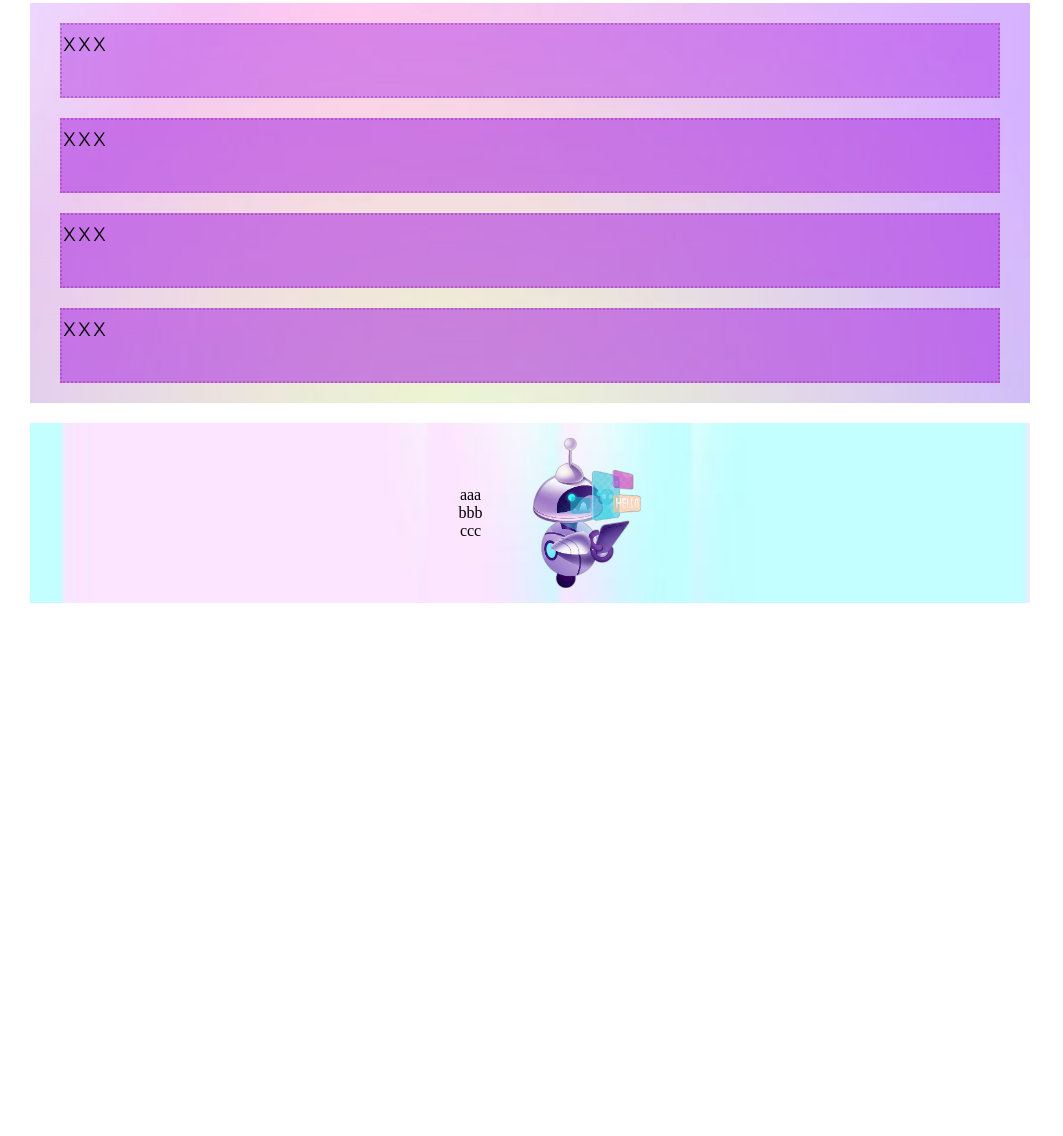
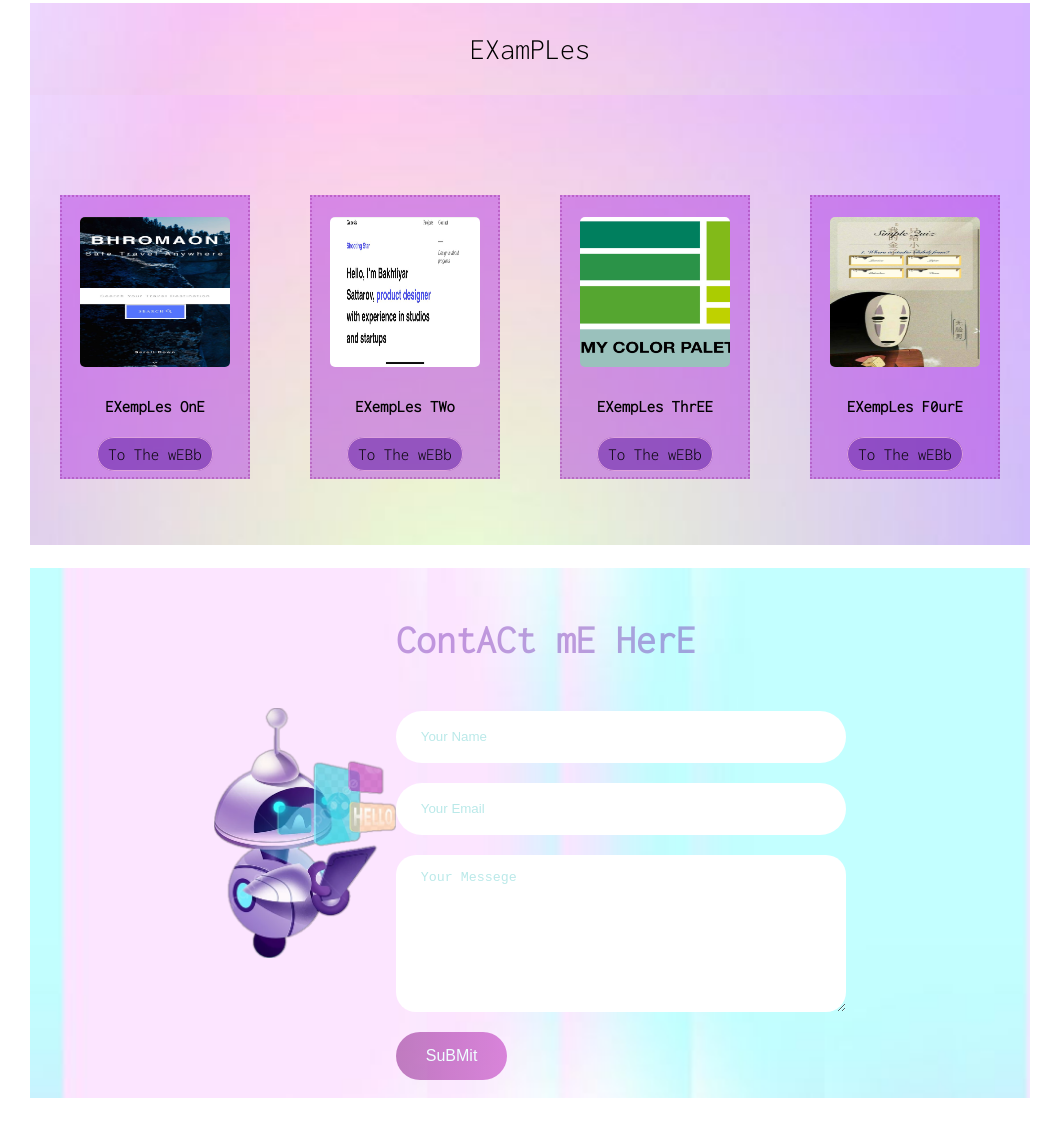
Before and after one commit to melomo1997/Portfolio, a plain HTML site: page Portfolio.html in a window 1280 px wide. Shown: the part 1204-2340 px from the top of the page, without its empty margins (0-1063 px from the left). Before the commit the page ends 1815 px from the top, so only its background shows below. Drawn offline with Linux system fonts and the light colour scheme.

Commit message:
not done

```diff
--- a/Portfolio.html
+++ b/Portfolio.html
@@ -18,33 +18,31 @@
               <ul class="nav-container">
                 <h1 class="logo"><a href="#Layout">PoRtfoLiO</a></h1>
               <!-- links -->
-                <li><a href="#"> aaa</a></li>
-                <li><a href="#">bbb</a></li>
-                <li><a href="#">ccc</a></li>
-                <li><a href="#">ddd</a></li>
+                <li><a href="#about"> AboUtE Me</a></li>
+                <li><a href="#exper">ExpERienseS</a></li>
+                <li><a href="#tes">testimonials</a></li>
+                <li><a href="#ex">EXamPLes</a></li>
+                <li><a href="#con">contact Me</a></li>
               </ul>
           </nav>
     </div>
 
       <!-- about me -->
-      <div class="container">
+      <div class="container" id="about">
 
           <div class="about-me">
-            <p>AboUtE Me</p>
-            <p>xxxxxxxxxxxxxxxxxxxxxxx
-              xxxxxxxxxxxxxxxxxxxxxxxx
-              xxxxxxxxxxxxxxxxxxxxxxxx
-              xxxxxxxxxxxxxxxxxxxxxxxx
-            </p>
+            <p >AboUtE Me</p>
+            <p>I am graduated as a mechanical engineer and have extensive experience in mechanical engineering. Howevser, since I came to Sweden to study in a new field that takes a few years to complete, I decided to choose IT front-end development. I believe it is a good option for rapid education, job opportunities, and contributing to the industry's development. This is because I have always been interested in IT</p>
           </div>
-          <div class="pic-one"><img src="Images/me3.jpg" alt="me" height="200" ></div>
+          <div class="pic-one"><img src="Images/me3.jpg" alt="me"  ></div>
       </div>
   </header>
 
   <!-- main -->
   <main>
     <!--edu and work  -->
-    <div class="container-two">
+    <div class="container-two" id="exper">
+
           <!-- block one -->
         <div class="block">
             <div class="pic-two"><img src="Images/edu3.jpg" alt="" height="200px"></div>
@@ -60,19 +58,21 @@
           <div class="pic-two"><img src="Images/edu.jpg" alt="" height="200px"></div>
           <div class="written">xxx</div>
         </div>
+        <p>ExpERienseS</p>
     </div>
 
     <!-- testimonials -->
-   <div class="tes">
-      <div class="written-tes">xxxxxxxxxxxxxxxxxxxxxxx
+   <div class="tes" id="tes">
+
+      <div
+      class="written-tes">
+      <p>testimonials</p>
+      <p>xxxxxxxxxxxxxxxxxxxxxxx
         xxxxxxxxxxxxxxxxxxxxxxx
         xxxxxxxxxxxxxxxxxxxxxxxxxxxxxxxx
         xxxxxxxxxxxxxxxxxxxxxxx
-        xxxxxxxxxxxxxxxxxxxxxxx
-        xxxxxxxxxxxxxxxxxxxxxxxxxxxxxxxx
-        xxxxxxxxxxxxxxxxxxxxxxx
-        xxxxxxxxxxxxxxxxxxxxxxx
-
+        x
+      </p>
       </div>
 
       <div class="'pic-three"><img src="Images/robot.webp" alt="" height="390 px"></div>
@@ -82,14 +82,46 @@
     <!-- exemple of work -->
     <!-- mabye with pic -->
 
+  <div class="container-three" id="ex">
+  <div><h3>EXamPLes</h3>
+    <div class="container-three">
+      <!-- EX1 -->
+          <div  class="ex" style="width: 18rem;">
+            <img src="Images/ex1.jpg" class="card-img-top"  alt="" height="150px" width="150px">
+            <div class="card-body">
+              <h5 class="card-title">EXempLes OnE</h5>
+              <a href="https://master--shiny-vacherin-a3c02f.netlify.app/" class="btn btn-primary">To The wEBb</a>
+            </div>
+          </div>
 
-  <div class="container-three">
+          <!-- EX2 -->
+          <div  class="ex" style="width: 18rem;">
+            <img src="Images/ex2.jpg" class="card-img-top"  alt="" height="150px" width="150px">
+            <div class="card-body">
+              <h5 class="card-title">EXempLes TWo</h5>
+              <a href="https://candid-cocada-3def16.netlify.app/" class="btn btn-primary">To The wEBb</a>
+            </div>
+          </div>
 
-        <div class="ex-one"><li>xxx</li></div>
-        <div class="ex-two"><li>xxx</li></div>
-        <div class="ex-three"><li>xxx</li></div>
-        <div class="ex-four"><li>xxx</li></div>
+          <!-- EX3 -->
+          <div  class="ex" style="width: 18rem;">
+            <img src="Images/ex3.jpg" class="card-img-top"  alt="" height="150px" width="150px">
+            <div class="card-body">
+              <h5 class="card-title">EXempLes ThrEE</h5>
+              <a href="https://creative-jelly-eef346.netlify.app/" class="btn btn-primary">To The wEBb</a>
+            </div>
+          </div>
 
+          <!-- EX4 -->
+          <div  class="ex" style="width: 18rem;">
+            <img src="Images/ex4.jpg" class="card-img-top" alt="" height="150px" width="150px">
+            <div class="card-body">
+              <h5 class="card-title">EXempLes F0urE</h5>
+              <a href="https://luminous-semolina-05cdf7.netlify.app/" class="btn btn-primary">To The wEBb</a>
+            </div>
+          </div>
+      </div>
+    </div>
     </div>
   </main>
 
@@ -97,16 +129,36 @@
   <!-- contact me -->
   <!-- use icon and border -->
   <footer>
-      <div class="contact">
 
-        <nav>
-          <ul>
-            <li>aaa</li>
-            <li>bbb</li>
-            <li>ccc</li>
-          </ul>
-        </nav>
-          <img class="pic-four" src="Images/robot2.webp" alt="" height="150px">
+      <div class="contact" id="con">
+
+
+          <img class="pic-four" src="Images/robot2.webp" alt="" height="250px">
+
+
+        <form class="contact-left" action="https://api.web3forms.com/submit" method="POST">
+          <div class="contact-left-title">
+            <h2>ContACt mE HerE</h2>
+
+          </div>
+          <input type="hidden" name="access_key" value="ab9234e2-0ffd-4142-be27-a026ea2987b6">
+          <input type="text" name="name" id="" placeholder="Your Name" class="contact-input" required>
+
+          <input type="email" name="email" id="" placeholder="Your Email" class="contact-input" required>
+
+          <textarea name="message" placeholder="Your Messege" class="contact-input" required></textarea>
+
+          <button type="submit">SuBMit</button>
+        </form>
+
+
+
+
+
+
+
+
+
 
       </div>
 
--- a/Styles/Portfolio.css
+++ b/Styles/Portfolio.css
@@ -17,6 +17,11 @@ body{
   align-items: center;
   padding: 0px 20px;
 }
+
+
+
+
+/*  */
 a{
   text-decoration: none;
   list-style: none;
@@ -25,6 +30,15 @@ a{
 li{
   list-style: none;
   cursor: pointer;
+  font-style: normal;
+  font-weight: 400;
+  line-height: 26px;
+  text-transform: uppercase;
+  cursor: pointer;
+  &:hover{
+      background-color: rgba(242, 107, 237, 0.374);
+      cursor: pointer;
+      font-size: large;}
 }
 
 /* about me */
@@ -37,8 +51,8 @@ li{
   font-family: 'Inconsolata', monospace;
 }
 .about-me{
-  max-width: 500px;
-  font-size: 30px;
+  max-width: 600px;
+  font-size: 20px;
   margin-left: 50px;
 }
 .pic-one img{
@@ -113,49 +127,54 @@ li{
   background-image: url(../Images/back3.jpg);
   background-repeat: no-repeat;
   background-size: cover;
-  height: 400px;
+  height: 450px;
+  max-width: 1000px;
   margin-top: 20px;
   display: flex;
-  flex-direction: column;
+  flex-direction: wrap;
   font-family: 'Inconsolata', monospace;
+  font-size: 20px;
+  text-align: center;
+  /* margin-bottom: 20px; */
+}
+
+
+h3{
+  font-family: 'Inconsolata', monospace;
+  font-weight: 300;
   font-size: 30px;
 
 }
-.ex-one{
+
+
+.card-img-top{
+  border-radius: 5px;
+  margin-top: 15px;
+}
+
+.ex{
   background-color: rgba(171, 43, 226, 0.449);
   margin-bottom: 20px;
-  margin-top: 20px;
+  padding: 5px;
+  margin-top: 100px;
   margin-left: 30px;
   margin-right: 30px;
-  height: 500px;
-  border: dotted 2px rgba(128, 0, 128, 0.274);
-
-}
-.ex-two{
-  background-color: rgba(171, 43, 226, 0.556);
-  margin-bottom: 20px;
-  margin-left: 30px;
-  margin-right: 30px;
-  height: 500px;
-  border: dotted 2px rgba(128, 0, 128, 0.274);
-
-}
-.ex-three{
-  background-color: rgba(171, 43, 226, 0.556);
-  margin-bottom: 20px;
-  margin-left: 30px;
-  margin-right: 30px;
-  height: 500px;
+  height: 270px;
   border: dotted 2px rgba(128, 0, 128, 0.274);
 }
-.ex-four{
-  background-color: rgba(171, 43, 226, 0.556);
-  margin-bottom: 20px;
-  margin-left: 30px;
-  margin-right: 30px;
-  height: 500px;
-  border: dotted 2px rgba(128, 0, 128, 0.274);
+.btn{
+  border: 1px solid plum;
+  font-size:17px;
+  border-radius: 50px;
+  background-color: rgba(104, 35, 169, 0.571);
+  padding: 7px 10px;
 }
+.btn:hover{
+  background-color: rgba(137, 43, 226, 0.548);
+  text-transform: uppercase;
+  cursor: pointer;
+}
+
 
 
 /* footer */
@@ -165,13 +184,62 @@ li{
   background-repeat: no-repeat;
   background-size: cover;
   margin-top: 20px;
-  height: 180px;
-
+  height: 530px;
+  font-family: 'Inconsolata', monospace;
+  font-size: 20px;
   display: flex;
   align-items: center;
   justify-content: center;
   background-color: transparent;
+  box-sizing: border-box;
 }
-.pic-four{
-  margin-left: 50px;
+footer{
+  margin: 115px 0;
 }
+
+.contact-left{
+  display: flex;
+  flex-direction: column;
+  align-items:start;
+  gap:20px ;
+}
+.contact-left-title h2{
+  font-weight: 600;
+  color: rgba(111, 40, 177, 0.422);
+  font-size: 40px;
+  margin-bottom: 30px;
+}
+.contact-input{
+  width: 400px;
+  height: 50px;
+  border: none;
+  outline: none;
+  padding-left: 25px;
+  padding-right: 25px;
+  font-weight: 200;
+  color: rgba(239, 185, 238, 0.722);
+  border-radius: 50px;
+}
+.contact-left textarea{
+  height: 140px;
+  padding-top: 15px;
+  border-radius: 20px;
+}
+.contact-input:focus{
+  border:2px dotted rgba(190, 9, 190, 0.485) ;
+}
+.contact-input::placeholder{
+  color: rgb(186, 233, 233);
+}
+.contact-left button{
+  display: flex;
+  align-items: center;
+  padding: 15px 30px;
+  font-size: 16px;
+  color: azure;
+  gap: 10px;
+  border: none;
+  border-radius: 50px;
+  background: linear-gradient(270deg,rgba(200, 77, 200, 0.664),rgba(147, 45, 147, 0.586));
+  cursor: pointer;
+}
```
Also changed, not shown: Images/ex1.jpg (added), Images/ex2.jpg (added), Images/ex3.jpg (added), Images/ex4.jpg (added).
